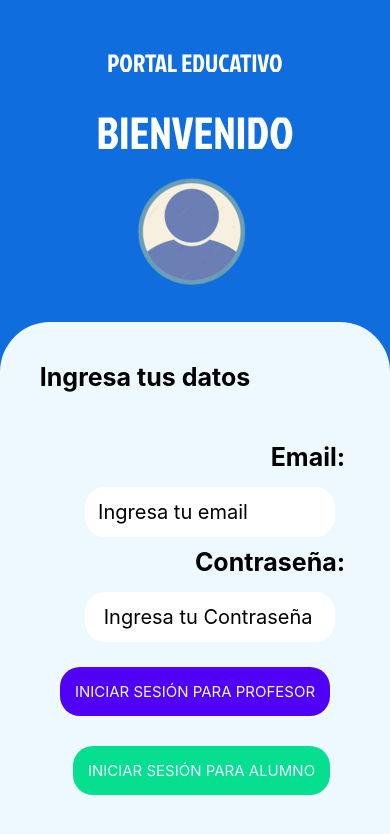
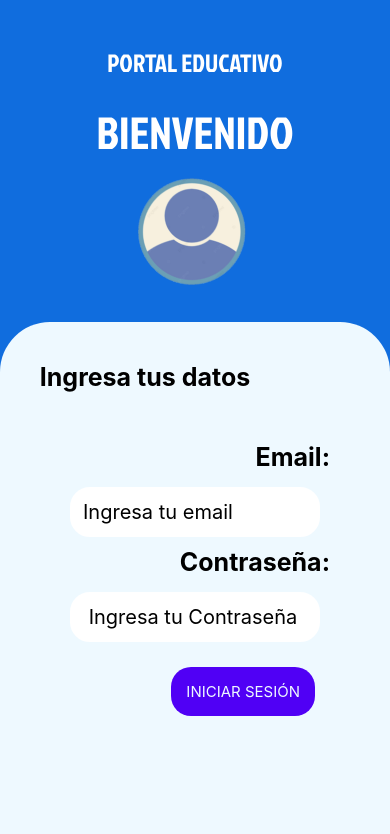
Before and after one commit to fatejohann/proyectoDPS, a React Native app in the folder portal_Educativo/: screen /Login in a window 390 px wide. Shown: the top 834 px of the page. Built offline with nearby package versions, Linux system fonts and the light colour scheme.

Commit message:
solucionando firebase

```diff
--- a/portal_Educativo/App.js
+++ b/portal_Educativo/App.js
@@ -39,6 +39,8 @@ export default function App() {
         <Stack.Screen name="Home" component={Home} options={{ headerShown: false }}/>
 
         <Stack.Screen name="AlumnoHome" component={AlumnosHome} options={{ headerShown: false }}/>
+
+
       </Stack.Navigator>
     </NavigationContainer>
   );
--- a/portal_Educativo/package.json
+++ b/portal_Educativo/package.json
@@ -9,6 +9,7 @@
     "web": "expo start --web"
   },
   "dependencies": {
+    "@react-native-async-storage/async-storage": "^1.23.1",
     "@react-navigation/native-stack": "^6.9.26",
     "@react-navigation/stack": "^6.3.29",
     "expo": "~50.0.13",
--- a/portal_Educativo/src/Screens/Login.js
+++ b/portal_Educativo/src/Screens/Login.js
@@ -14,8 +14,8 @@ import ImagenLogin from '../utils/img/login.png'
 import { getAuth, createUserWithEmailAndPassword, signInWithEmailAndPassword } from 'firebase/auth';
 import { initializeApp } from 'firebase/app';
 import { firebaseConfig } from '../firebase/credenciales';
+import { auth } from '../firebase/credenciales';
 import { useState } from 'react';
-import Home from './Profesor/Home';
 
 
 export default function Login() {
@@ -25,9 +25,7 @@ const navigation = useNavigation();
 const [email, setEmail]=useState('');
 const [password, setPassword]=useState('');
 
-const app= initializeApp(firebaseConfig);
-const auth = getAuth(app);
-
+/*
 const handleSingIngProfesor=()=>{
 
     signInWithEmailAndPassword(auth,email,password)
@@ -62,7 +60,41 @@ const handleSingIngAlumno=()=>{
 }
 
 
+*/
+const handleLogin = async () => {
+    try {
+      // Iniciar sesión con el correo electrónico y la contraseña
+      const userCredential = await signInWithEmailAndPassword(
+        auth,
+        email,
+        password
+      );
+      const user = userCredential.user;
 
+      // Consultar la colección de usuarios en Firestore para encontrar el usuario que coincide con el correo electrónico ingresado
+      const usuariosRef = collection(db, "usuarios");
+      const q = query(usuariosRef, where("correo", "==", email));
+      const querySnapshot = await getDocs(q);
+
+      querySnapshot.forEach((doc) => {
+        // Obtener los datos del usuario encontrado
+        const usuario = doc.data();
+
+        // Verificar si el usuario es estudiante o maestro
+        if (usuario.rol === 'estudiante') {
+          // Usuario válido como estudiante
+          // Aquí puedes redirigir al estudiante a su pantalla correspondiente
+          navigation.navigate('AlumnoHome');
+        } else if (usuario.rol === 'maestro') {
+          // Usuario válido como maestro
+          // Aquí puedes redirigir al maestro a su pantalla correspondiente
+          navigation.navigate('Home');
+        }
+      });
+    } catch (error) {
+      console.error("Error al iniciar sesión: ", error);
+    }
+  };
     return (
 
         <View style={styles.container}>
@@ -76,23 +108,24 @@ const handleSingIngAlumno=()=>{
             <Text style={styles.contentText}>Ingresa tus datos</Text>
             <View style={styles.inputContainer}>
                 <Text style={styles.label}>Email:</Text>
-                <TextInput placeholder='Ingresa tu email' style={styles.input} onChangeText={(text)=>setEmail(text)}/>
+                <TextInput placeholder='Ingresa tu email'
+                style={styles.input}
+                value={email}
+                onChangeText={setEmail}/>
 
                 <Text style={styles.label}>Contraseña:</Text>
-                <TextInput placeholder=' Ingresa tu Contraseña' style={styles.input} onChangeText={(text)=>setPassword(text)} />
+                <TextInput placeholder=' Ingresa tu Contraseña'
+                 style={styles.input}
+                 value={password}
+                 onChangeText={setPassword} />
 
                 <View style={styles.boxBtn}>
-                <TouchableOpacity style={styles.loginButton} onPress={handleSingIngProfesor}>
-                    <Text style={styles.buttonText}>INICIAR SESIÓN PARA PROFESOR</Text>
+                <TouchableOpacity style={styles.loginButton} onPress={handleLogin}>
+                    <Text style={styles.buttonText}>INICIAR SESIÓN</Text>
                 </TouchableOpacity>
 
                 </View>
 
-                <View style={styles.boxBtn}>
-                        <TouchableOpacity style={styles.createBtn} onPress={handleSingIngAlumno}>
-                            <Text style={styles.buttonText}>INICIAR SESIÓN PARA ALUMNO</Text>
-                        </TouchableOpacity>
-                    </View>
             </View>
         </View>
     </View>
--- a/portal_Educativo/src/firebase/credenciales.js
+++ b/portal_Educativo/src/firebase/credenciales.js
@@ -3,6 +3,7 @@
 // https://firebase.google.com/docs/web/setup#available-libraries
 
 // Your web app's Firebase configuration
+/*
 export const firebaseConfig = {
   apiKey: "AIzaSyDDWhUX3kLwT9uzczUTLnKgF-g2bVd0qq0",
   authDomain: "catedradps-15f08.firebaseapp.com",
@@ -11,3 +12,43 @@ export const firebaseConfig = {
   messagingSenderId: "1064821677800",
   appId: "1:1064821677800:web:44572404ec7ddb8c81b35d"
 };
+*/
+import { initializeApp } from "firebase/app";
+import { getFirestore, collection, addDoc } from "firebase/firestore";
+import { getAuth , initializeAuth, getReactNativePersistence} from "firebase/auth";
+import ReactNativeAsyncStorage from '@react-native-async-storage/async-storage';
+
+// Configuración de Firebase
+const firebaseConfig = {
+  apiKey: "AIzaSyB8XZ0jjmJ2MLx49LHieqL1rtSV2FYijr8",
+  authDomain: "portaleducativo-30af4.firebaseapp.com",
+  projectId: "portaleducativo-30af4",
+  storageBucket: "portaleducativo-30af4.appspot.com",
+  messagingSenderId: "84458602440",
+  appId: "1:84458602440:web:a5853b27f410e2b8becafd"
+};
+
+// Inicializar Firebase
+
+const app = initializeApp(firebaseConfig);
+const db = getFirestore();
+// Configurar la persistencia de autenticación
+const auth = initializeAuth(app, {
+  persistence: getReactNativePersistence(ReactNativeAsyncStorage)
+});
+
+// Función para almacenar información adicional del usuario en Firestore
+const guardarUsuarioEnFirestore = async (uid, nombre, rol) => {
+  try {
+    const docRef = await addDoc(collection(db, "usuarios"), {
+      uid,
+      nombre,
+      rol,
+    });
+    console.log("Documento agregado con ID: ", docRef.id);
+  } catch (e) {
+    console.error("Error al agregar documento: ", e);
+  }
+};
+
+export { auth, guardarUsuarioEnFirestore };
```
Also changed, not shown: 1 other file (tests, documents, lock files or other folders).
